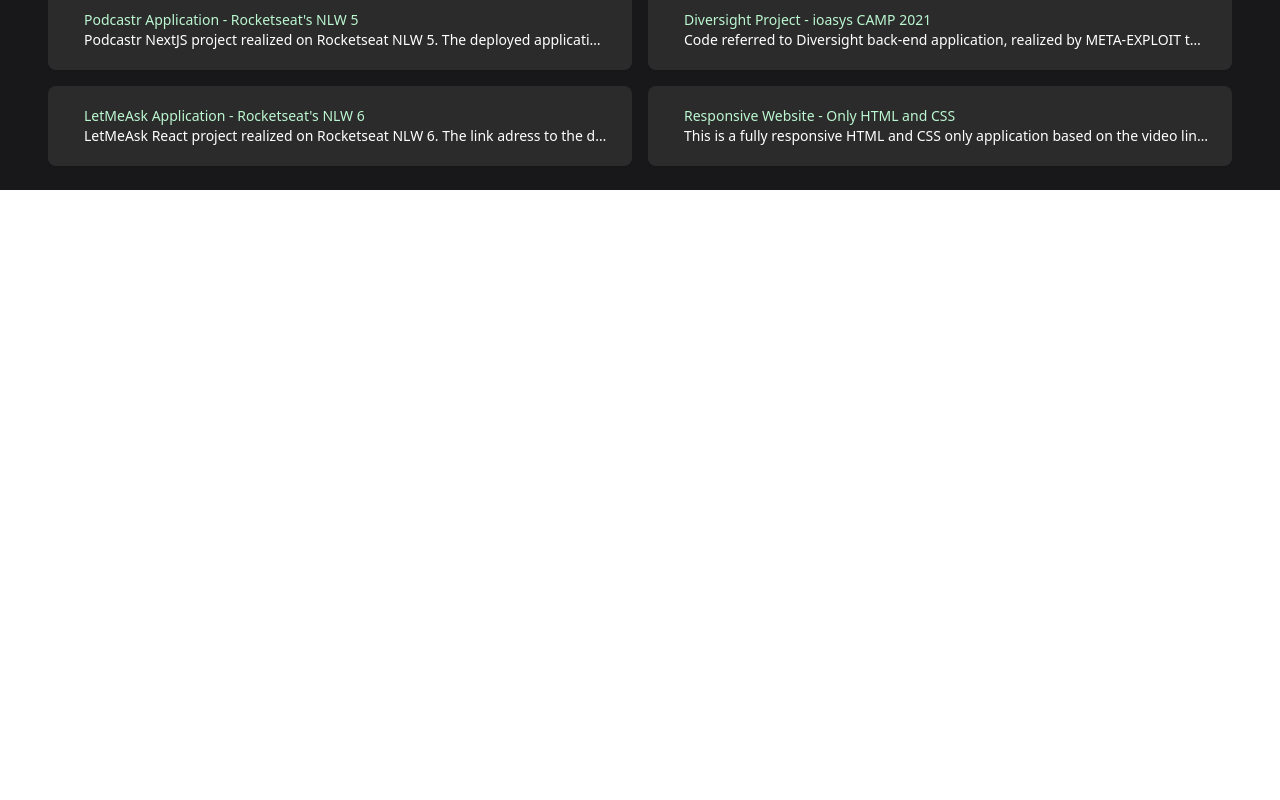
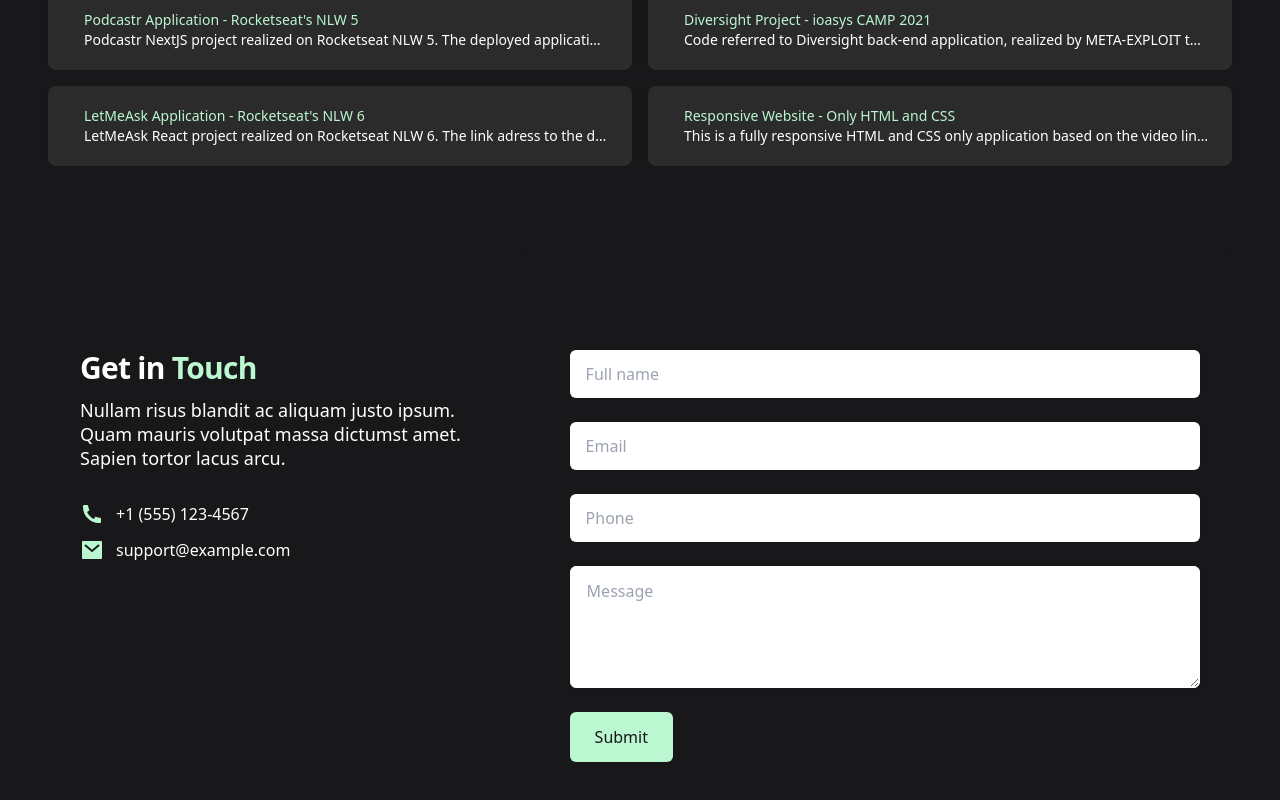
Before and after one commit to PabloFLPs/My-New-Portfolio, a React (Create React App) app: page / in a window 1280 px wide. Shown: the part 1796-2596 px from the top of the page. Before the commit the page ends 1986 px from the top, so only its background shows below. Built offline with nearby package versions, Linux system fonts and the light colour scheme.

Commit message:
Importing Contact section inside the main page

```diff
--- a/src/App.tsx
+++ b/src/App.tsx
@@ -3,6 +3,7 @@
 import Hero from "../src/components/Hero"
 import AboutMe from "../src/components/AboutMe"
 import Projects from "../src/components/Projects"
+import Contact from "../src/components/Contact"
 
 function App() {
   return (
@@ -11,6 +12,7 @@
       <Hero/>
       <AboutMe/>
       <Projects/>
+      <Contact/>
     </body>
   )
 }
```
